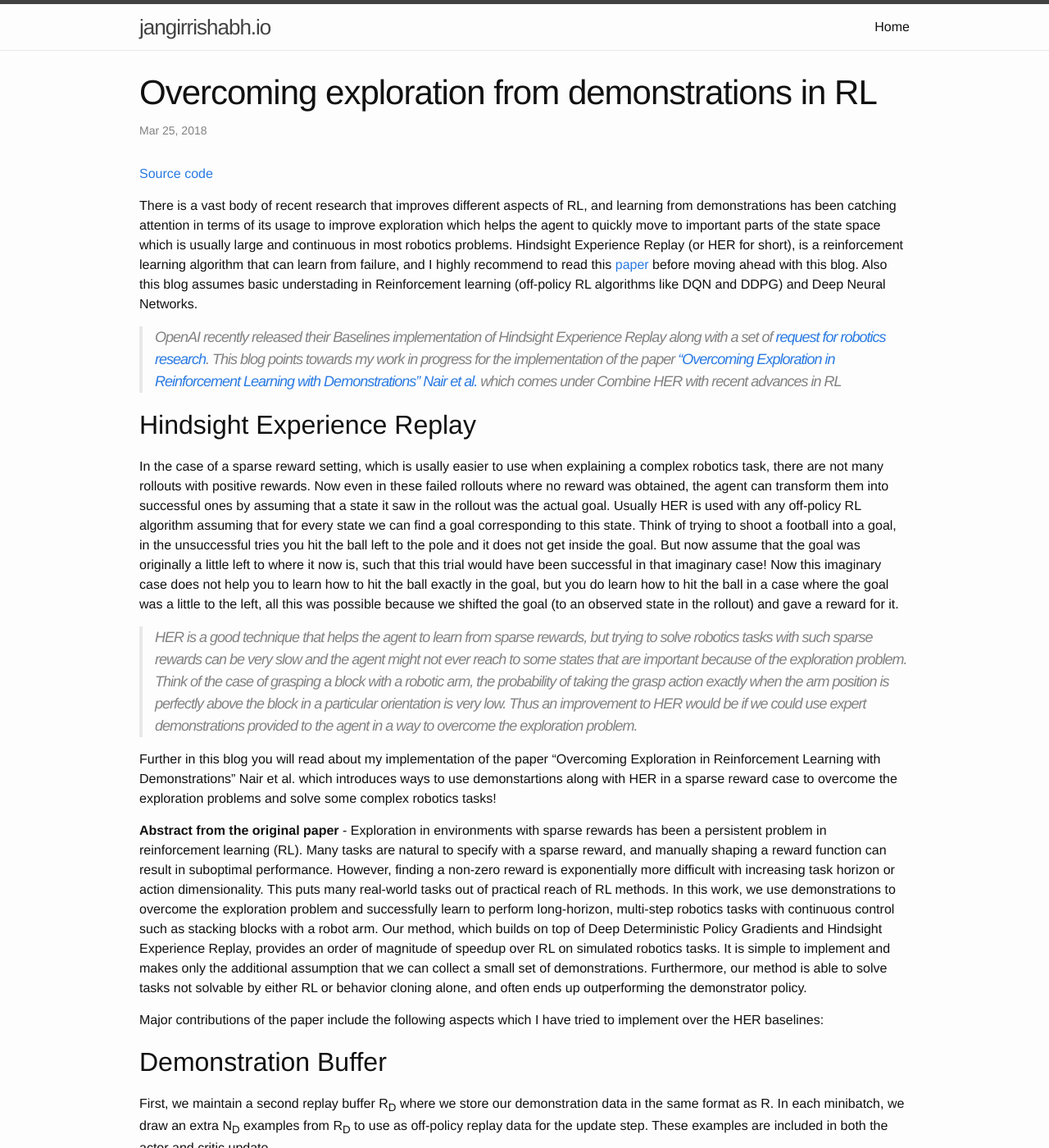
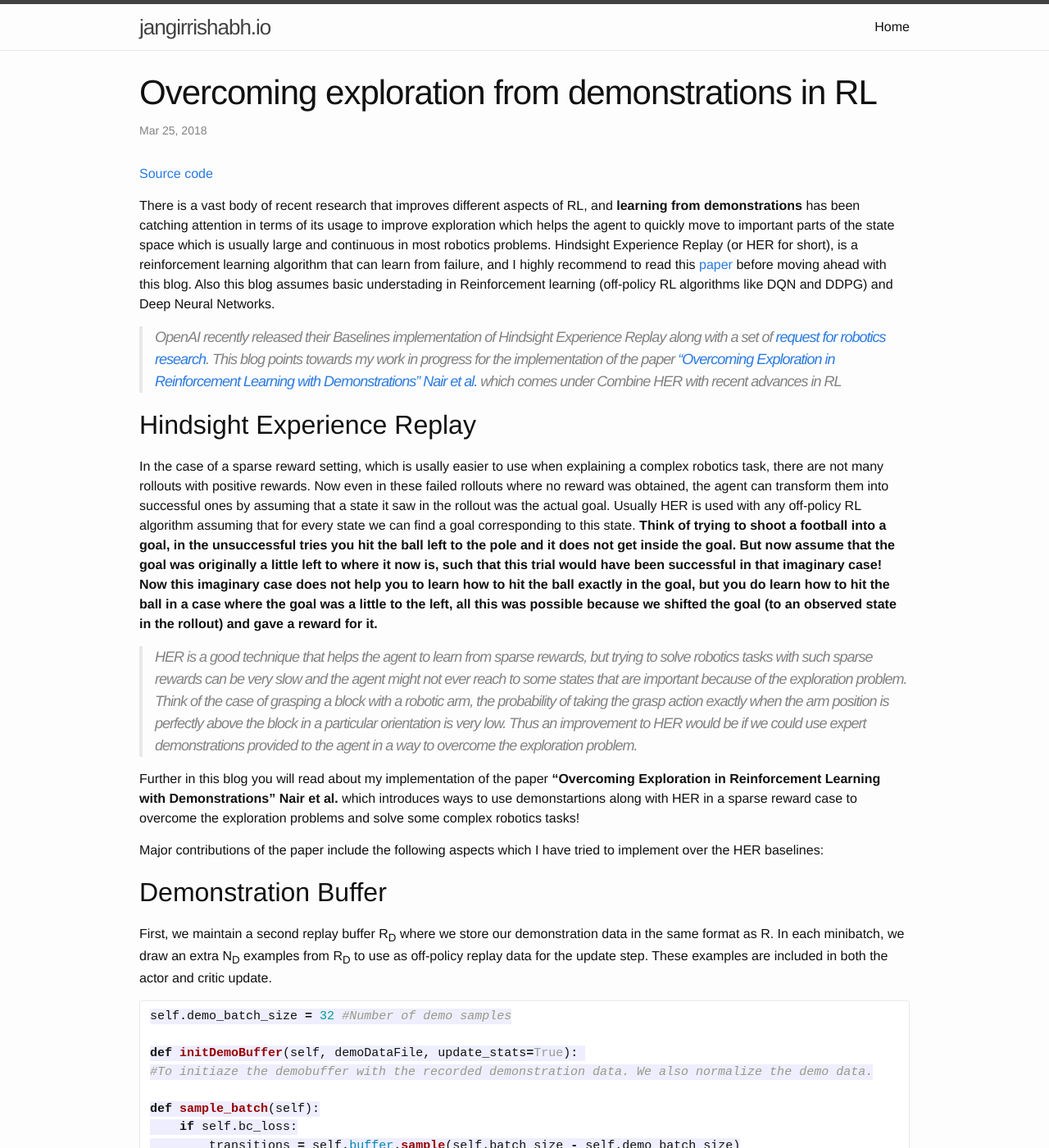
Before and after one commit to jangirrishabh/jangirrishabh.github.io, a Jekyll site: the page built from _posts/2018-03-25-Overcoming-exploration-demos.md, in a window 1280 px wide and 1400 px high. Shown: the whole window at 82% size. Built offline with Jekyll 4.4.1, drawn with Linux system fonts in a browser that asks for light colours; formulas are drawn with MathJax 3; comment, search, counter and statistics services are not loaded; some of the changed text lies outside the part shown.

Commit message:
updating the latest blog

```diff
--- a/_posts/2018-03-25-Overcoming-exploration-demos.md
+++ b/_posts/2018-03-25-Overcoming-exploration-demos.md
@@ -13,19 +13,17 @@ img: research/wam_single_block_reach.png
 ---
 
 
-There is a vast body of recent research that improves different aspects of RL, and learning from demonstrations has been catching attention in terms of its usage to improve exploration which helps the agent to quickly move to important parts of the state space which is usually large and continuous in most robotics problems. Hindsight Experience Replay (or HER for short), is a reinforcement learning algorithm that can learn from failure, and I highly recommend to read this [paper](https://arxiv.org/abs/1707.01495) before moving ahead with this blog. Also this blog assumes basic understading in Reinforcement learning (off-policy RL algorithms like DQN and DDPG) and Deep Neural Networks.
+There is a vast body of recent research that improves different aspects of RL, and **learning from demonstrations** has been catching attention in terms of its usage to improve exploration which helps the agent to quickly move to important parts of the state space which is usually large and continuous in most robotics problems. Hindsight Experience Replay (or HER for short), is a reinforcement learning algorithm that can learn from failure, and I highly recommend to read this [paper](https://arxiv.org/abs/1707.01495) before moving ahead with this blog. Also this blog assumes basic understading in Reinforcement learning (off-policy RL algorithms like DQN and DDPG) and Deep Neural Networks.
 
 > OpenAI recently released their Baselines implementation of Hindsight Experience Replay along with a set of [_request for robotics research_](https://blog.openai.com/ingredients-for-robotics-research/). This blog points towards my work in progress for the implementation of the paper ["Overcoming Exploration in Reinforcement Learning with Demonstrations" Nair et al.](https://arxiv.org/pdf/1709.10089.pdf) which comes under *Combine HER with recent advances in RL*
 
 
 ## Hindsight Experience Replay
-In the case of a sparse reward setting, which is usally easier to use when explaining a complex robotics task, there are not many rollouts with positive rewards. Now even in these failed rollouts where no reward was obtained, the agent can transform them into successful ones by assuming that a state it saw in the rollout was the actual goal. Usually HER is used with any off-policy RL algorithm assuming that for every state we can find a goal corresponding to this state. Think of trying to shoot a football into a goal, in the unsuccessful tries you hit the ball left to the pole and it does not get inside the goal. But now assume that the goal was originally a little left to where it now is, such that this trial would have been successful in that imaginary case! Now this imaginary case does not help you to learn how to hit the ball exactly in the goal, but you do learn how to hit the ball in a case where the goal was a little to the left, all this was possible because we shifted the goal (to an observed state in the rollout) and gave a reward for it.
+In the case of a sparse reward setting, which is usally easier to use when explaining a complex robotics task, there are not many rollouts with positive rewards. Now even in these failed rollouts where no reward was obtained, the agent can transform them into successful ones by assuming that a state it saw in the rollout was the actual goal. Usually HER is used with any off-policy RL algorithm assuming that for every state we can find a goal corresponding to this state. **Think of trying to shoot a football into a goal, in the unsuccessful tries you hit the ball left to the pole and it does not get inside the goal. But now assume that the goal was originally a little left to where it now is, such that this trial would have been successful in that imaginary case! Now this imaginary case does not help you to learn how to hit the ball exactly in the goal, but you do learn how to hit the ball in a case where the goal was a little to the left, all this was possible because we shifted the goal (to an observed state in the rollout) and gave a reward for it.**
 
 > HER is a good technique that helps the agent to learn from sparse rewards, but trying to solve robotics tasks with such sparse rewards can be very slow and the agent might not ever reach to some states that are important because of the exploration problem. Think of the case of grasping a block with a robotic arm, the probability of taking the grasp action exactly when the arm position is perfectly above the block in a particular orientation is very low. Thus an improvement to HER would be if we could use expert demonstrations provided to the agent in a way to overcome the exploration problem.
 
-Further in this blog you will read about my implementation of the paper "Overcoming Exploration in Reinforcement Learning with Demonstrations" Nair et al. which introduces ways to use demonstartions along with HER in a sparse reward case to overcome the exploration problems and solve some complex robotics tasks!
-
-**Abstract from the original paper** - Exploration in environments with sparse rewards has been a persistent problem in reinforcement learning (RL). Many tasks are natural to specify with a sparse reward, and manually shaping a reward function can result in suboptimal performance. However, finding a non-zero reward is exponentially more difficult with increasing task horizon or action dimensionality. This puts many real-world tasks out of practical reach of RL methods. In this work, we use demonstrations to overcome the exploration problem and successfully learn to perform long-horizon, multi-step robotics tasks with continuous control such as stacking blocks with a robot arm. Our method, which builds on top of Deep Deterministic Policy Gradients and Hindsight Experience Replay, provides an order of magnitude of speedup over RL on simulated robotics tasks. It is simple to implement and makes only the additional assumption that we can collect a small set of demonstrations. Furthermore, our method is able to solve tasks not solvable by either RL or behavior cloning alone, and often ends up outperforming the demonstrator policy.
+Further in this blog you will read about my implementation of the paper **"Overcoming Exploration in Reinforcement Learning with Demonstrations" Nair et al.** which introduces ways to use demonstartions along with HER in a sparse reward case to overcome the exploration problems and solve some complex robotics tasks!
 
 Major contributions of the paper include the following aspects which I have tried to implement over the HER baselines:
 
@@ -69,11 +67,11 @@ This loss is a standard loss in imitation learning, but we show that using it as
 
 $$
 \begin{align}
-\lambda_1 \nabla_{\theta_{\pi}} \J - \lambda_2 \nabla_{\theta_{\pi}} \L_{BC}
+\lambda_1 \nabla_{\theta_{\pi}} J - \lambda_2 \nabla_{\theta_{\pi}} L_{BC}
 \end{align}
 $$
 
-(Note  that  we  maximize J and  minimize L<sub>BC</sub> .) Using this loss directly prevents the learned policy from improving significantly beyond the demonstration policy, as the actor is always tied back to the demonstrations.
+(Note  that  we  maximize J and  minimize L<sub>BC</sub>. Using this loss directly prevents the learned policy from improving significantly beyond the demonstration policy, as the actor is always tied back to the demonstrations.
 
 ## Q-Filter
 We account for the possibility that demonstrations can be suboptimal by applying the behavior cloning loss only to states  where  the  critic Q(s,a)  determines  that  the  demonstrator action is better than the actor action. In python this looks like:
@@ -113,19 +111,24 @@ Here, we first mask the samples such as to get the cloning loss only on the demo
 ## Experimentation
 The work is in progress and most of the experimentation is being carried out on a Barret WAM simulator, that is because I have access to a Barret WAM robot through the Perception and Manipulation Lab, IRI. I have frameworks for generating demonstartions using the Inverse Kinematics and Forward Kinematics nodes developed at IRI. Also, in [this](https://github.com/jangirrishabh/HER-learn-InverseKinematics) repository I integrated the barret WAM Gazebo simulation with OpenAI gym with the help of [Gym-gazebo](https://github.com/erlerobot/gym-gazebo), thus the simulation environment in gazebo can now be used as a stanalone gym environment with all the functionalities. The plan is to first learn the initial policy on a simulation and then transfer it to the real robot, exploration in RL can lead to wild actions which are not feasible when working with a physical  platform.
 
-![The Barret WAM robotic arm simulation in Gazebo](/assets/research/wam_single_block_reach.png)
+<div class="imgcap">
+<center><img src="//assets/research/wam_single_block_reach.png" width="90-%"></center>
+<div class="thecap" align="middle">[The Barret WAM robotic arm simulation in Gazebo.</div>
+</div>
 
 ## Tasks
 The types of tasks I am considering for now are -
 - [x] Learning Inverse Kinemantics (learning how to reach a particular point inside the workspace)
 - [x] Learning to grasp a block and take it to a given goal inside the workspace
-- [] Learning to stack a block on top of another block
-- [] Learning to stack 4 blocks on top of each other
+- [ ] Learning to stack a block on top of another block
+- [ ] Learning to stack 4 blocks on top of each other
 
 > Note: All of these tasks have a sparse reward structure i.e. 0 if the task is complete else a -1.
 
 ## Generating demonstrations
 Currently using a simple python script to generate demonstrations with the help of Inverse IK and Forward IK functionalities already in place for the robot I am using. Thus not all the generated demonstrations are perfect, which is good as our algorithm uses a Q-filter which accounts for all the bad demonstration data. The video below shows the demonstration generating paradigm for a 2 block stacking case, where one of the blocks is already at its goal position and the task involves stacking the second block on top of this block, the goal positions are shown in red in the rviz window next to gazebo (it is way easier to have markers in rviz than gazebo). When the block reaches its goal position the marker turns green.
+
+
 
 
 <div class="imgcap">
```
